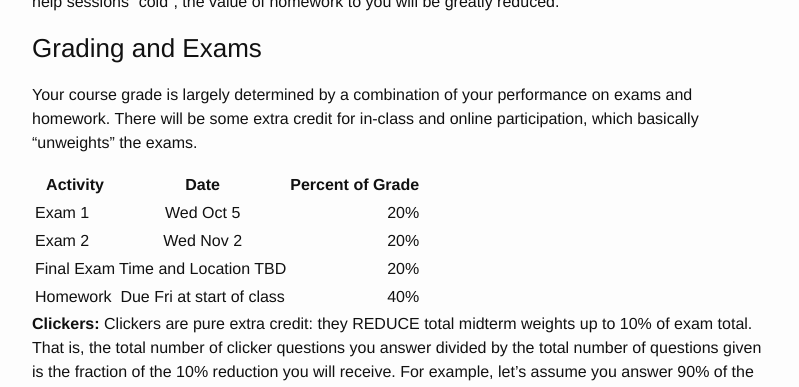
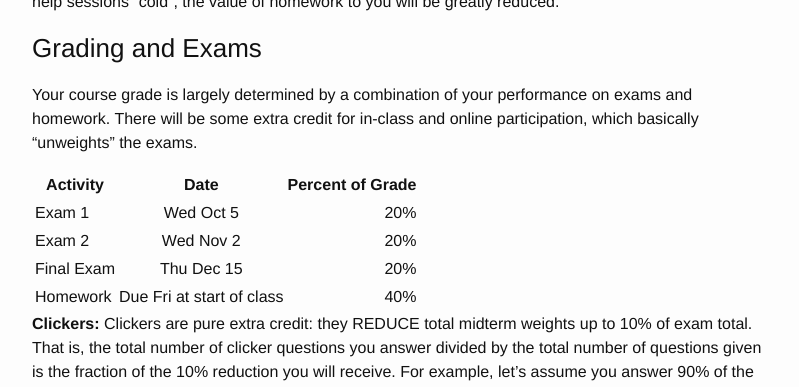
Before and after one commit to dannycab/phy481msu, a Jekyll site: the page built from syllabus.md, in a window 1280 px wide and 900 px high, scrolled down 2556 px. Shown: the top 387 px of the window, without its empty margins (238-1037 px from the left). Built offline with Jekyll 4.4.1, drawn with Linux system fonts in a browser that asks for light colours.

Commit message:
added final exam information

```diff
--- a/syllabus.md
+++ b/syllabus.md
@@ -129,7 +129,7 @@ in-class and online participation, which basically "unweights" the exams.
 |------------|:-------------------------:|-----------------:|
 | Exam 1     |         Wed Oct 5         |              20% |
 | Exam 2     |         Wed Nov 2         |              20% |
-| Final Exam |   Time and Location TBD   |              20% |
+| Final Exam |         Thu Dec 15        |              20% |
 | Homework   | Due Fri at start of class |              40% |
 
 
```
